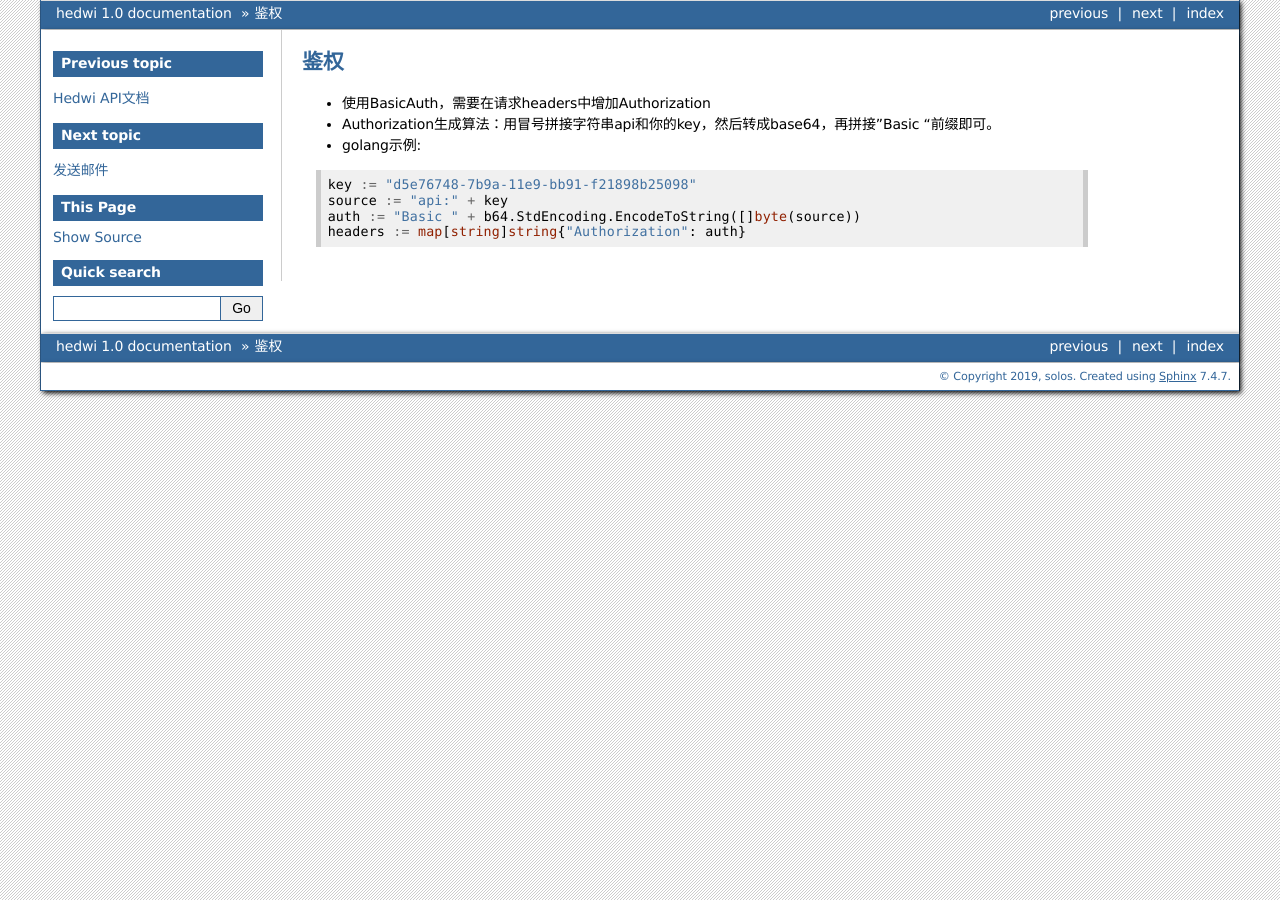
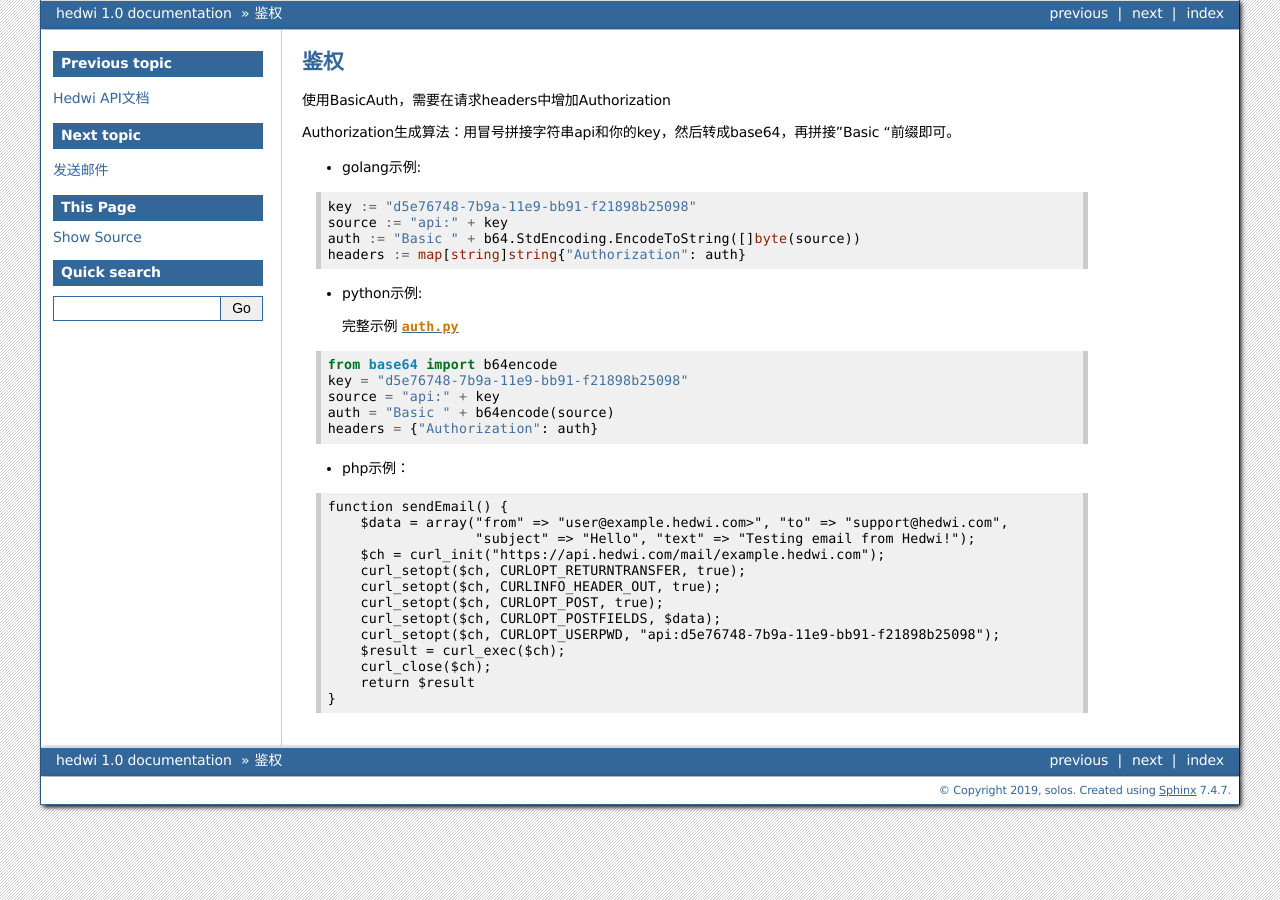
Before and after one commit to Hedwi/hedwi-document, a Sphinx documentation site: the page built from source/auth.rst, in a window 1280 px wide. Built offline with Sphinx 7.4.7, drawn with Linux system fonts in a browser that asks for light colours; the version number could not be read and is left out.

Commit message:
update docs
update docs

```diff
--- /dev/null
+++ b/source/auth.py
@@ -0,0 +1,39 @@
+#!/usr/bin/env python
+# -*- coding: utf-8 -*-
+
+import string
+import requests
+from base64 import b64encode
+
+def auth(key):
+    source = "api:" + key
+    auth = "Basic " + b64encode(source)
+    headers = {"Authorization": auth}
+    return headers
+
+
+def main():
+
+    key = "d5e76748-7b9a-11e9-bb91-f21898b25098"
+
+    data = {
+        "from": "user@example.hedwi.com>",
+        "to": "support@hedwi.com",
+        "subject": "Hello",
+        "text": "Testing email from Hedwi!"
+    }
+    url = "https://api.hedwi.com/mail/example.hedwi.com"
+
+    use_headers = True
+    if use_headers:
+        headers = auth(key)
+        #使用headers
+        r = requests.post(url, headers = headers, data = data)
+        print r.content
+    else:
+        #使用requests basic auth
+        r = requests.post(url, auth = ("api", key), data = data)
+        print r.content
+
+if __name__ == "__main__":
+    main()
--- a/source/auth.rst
+++ b/source/auth.rst
@@ -16,3 +17,33 @@
     source := "api:" + key
     auth := "Basic " + b64.StdEncoding.EncodeToString([]byte(source))
     headers := map[string]string{"Authorization": auth}
+
+- python示例:
+
+  完整示例 :download:`auth.py <auth.py>`
+
+.. code-block:: python
+
+    from base64 import b64encode
+    key = "d5e76748-7b9a-11e9-bb91-f21898b25098"
+    source = "api:" + key
+    auth = "Basic " + b64encode(source)
+    headers = {"Authorization": auth}
+
+- php示例：
+
+.. code-block:: php
+
+    function sendEmail() {
+        $data = array("from" => "user@example.hedwi.com>", "to" => "support@hedwi.com",
+                      "subject" => "Hello", "text" => "Testing email from Hedwi!");
+        $ch = curl_init("https://api.hedwi.com/mail/example.hedwi.com");
+        curl_setopt($ch, CURLOPT_RETURNTRANSFER, true);
+        curl_setopt($ch, CURLINFO_HEADER_OUT, true);
+        curl_setopt($ch, CURLOPT_POST, true);
+        curl_setopt($ch, CURLOPT_POSTFIELDS, $data);
+        curl_setopt($ch, CURLOPT_USERPWD, "api:d5e76748-7b9a-11e9-bb91-f21898b25098");
+        $result = curl_exec($ch);
+        curl_close($ch);
+        return $result
+    }
```
Also changed, not shown: other parts of source/auth.rst (+4 -3 lines), 7 other files.
